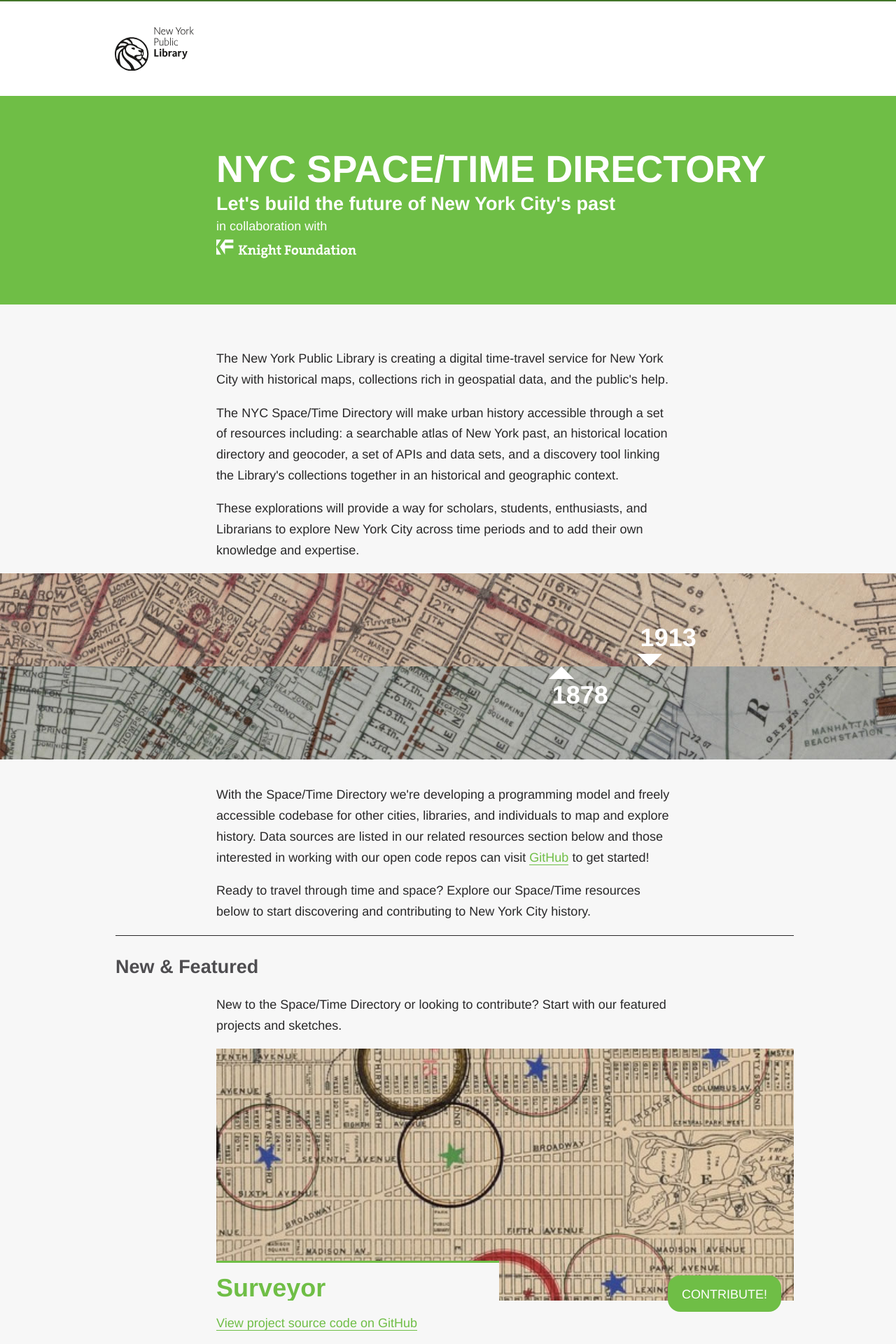
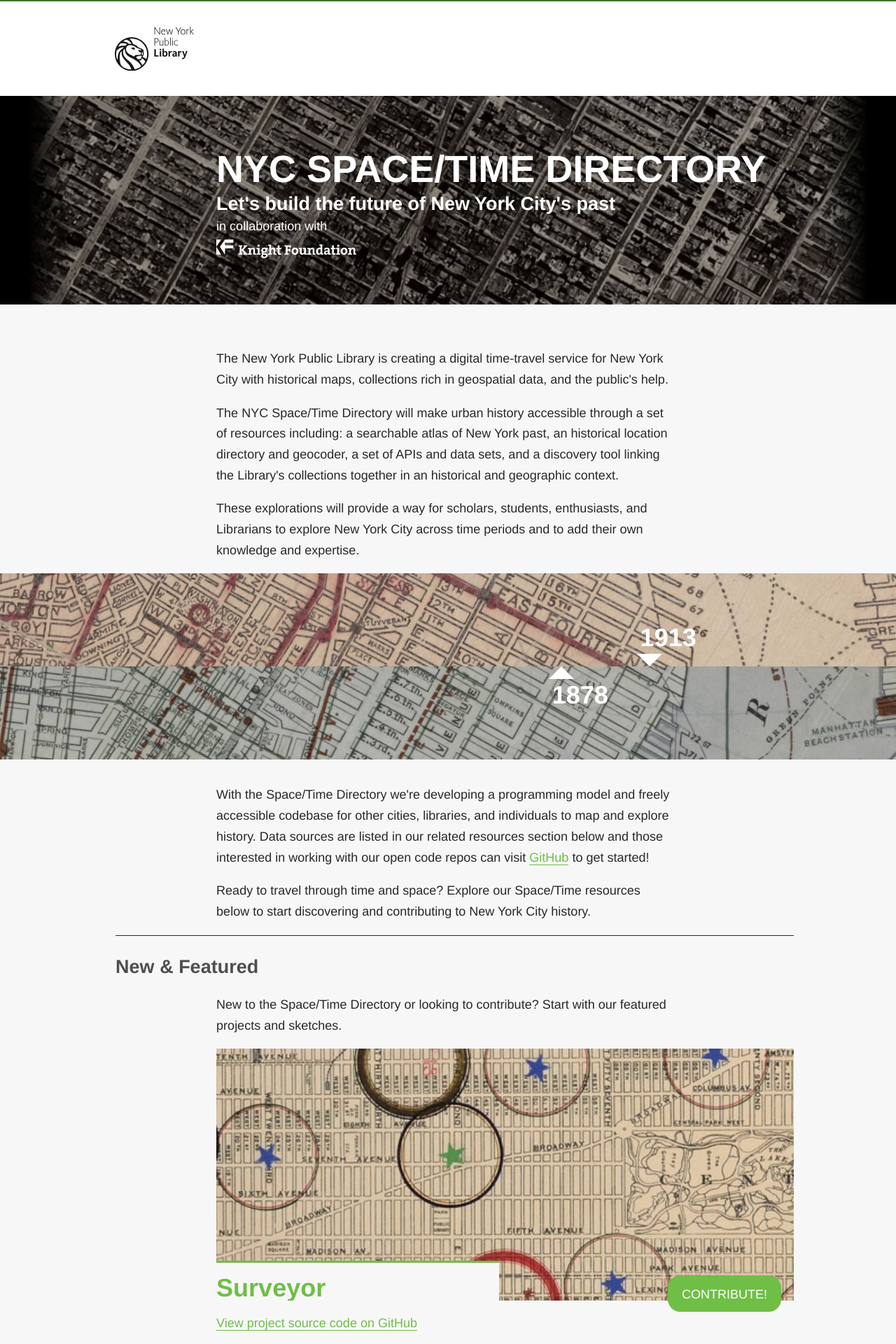
Before and after one commit to nypl-spacetime/nypl-spacetime.github.io, a Jekyll site: the page built from index.html, in a window 1280 px wide. Shown: the top 1920 px of the page at 70% size. Built offline with Jekyll 4.4.1, drawn with Linux system fonts in a browser that asks for light colours; some web fonts are replaced.

Commit message:
:space_invader: added image in subheader / fixes #2

```diff
--- a/css/main.scss
+++ b/css/main.scss
@@ -274,7 +274,8 @@
 }
 
 #subheader {
-  background-color: $nypllightgreen;
+  background: black no-repeat center -3rem fixed url({{ site.baseurl}}/images/subheader.jpg);
+  background-size: auto;
   color: white;
   padding: 2rem 0;
 
@@ -286,11 +287,19 @@
     color: white;
   }
 
+  h1 {
+    @media screen and (max-width: $mainbreakpoint) {
+      font-size: 2rem;
+    }
+  }
+
   h2 {
     font-family: $mainfont;
   }
 
   @media screen and (max-width: $mainbreakpoint) {
+    // background-size: auto;
+    background-position: center -11rem;
   }
 }
 
```
Also changed, not shown: images/subheader.jpg (added).
